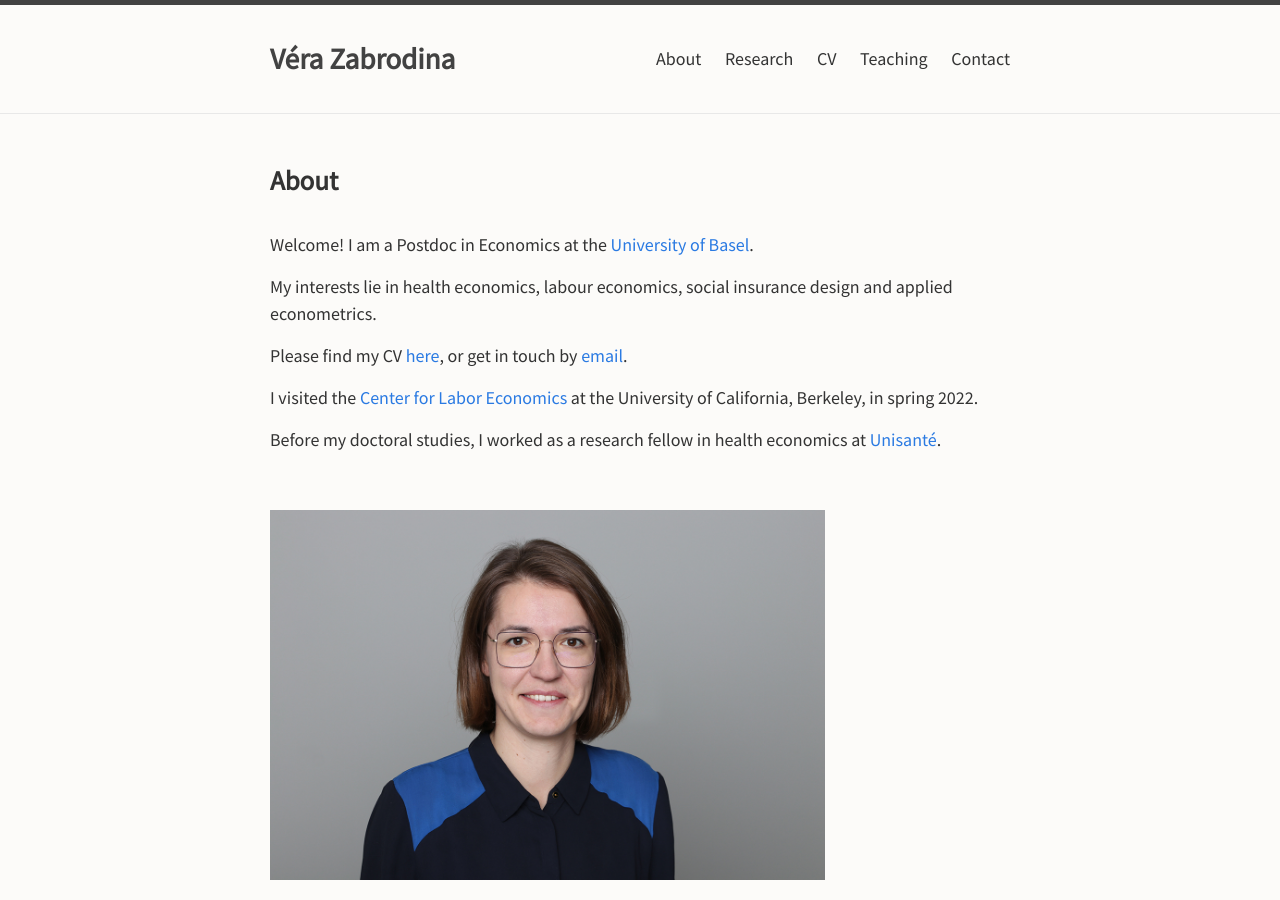
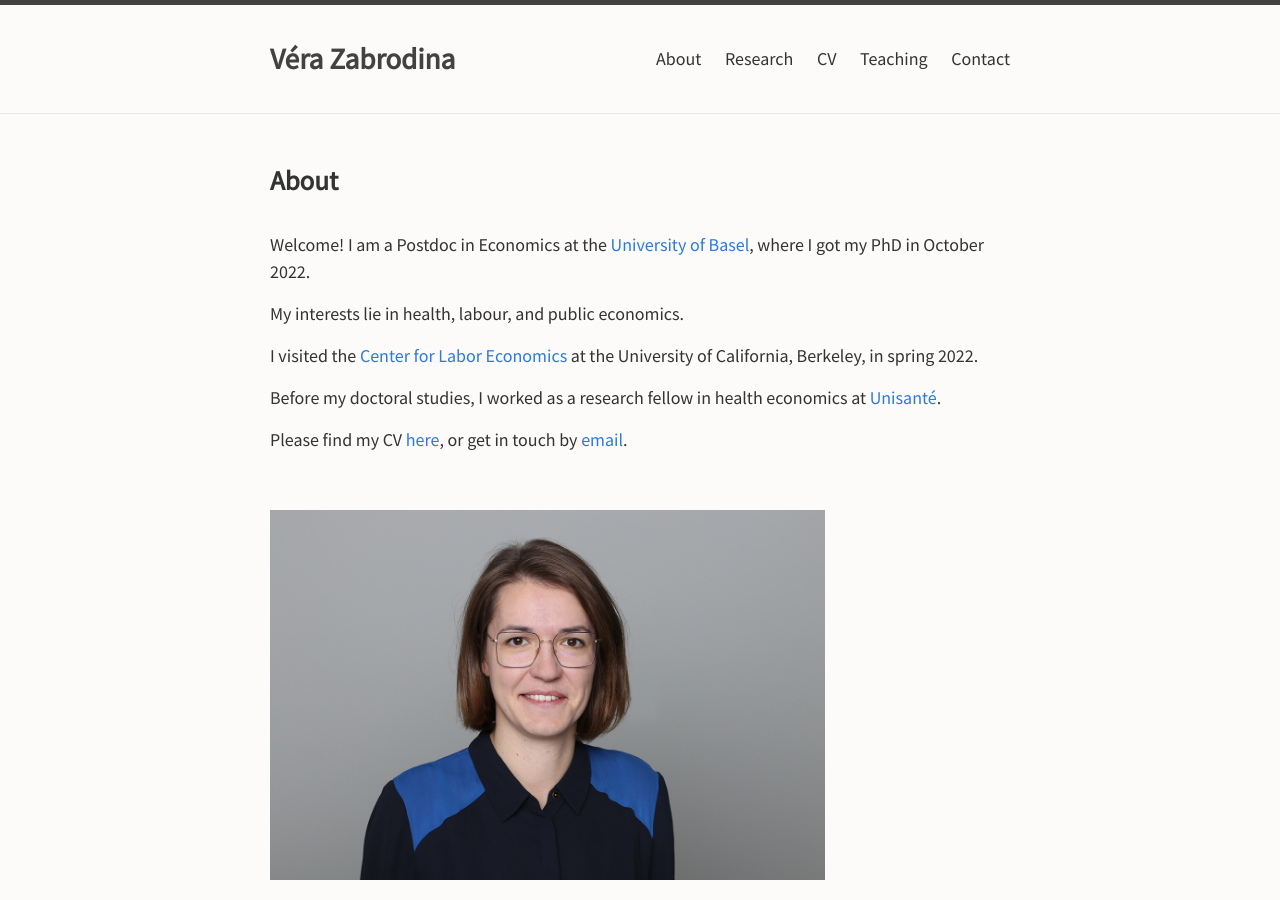
Before and after one commit to verazb/verazb.github.io, a Jekyll site: the page built from index.md, in a window 1280 px wide and 900 px high. Built offline with Jekyll 4.4.1, drawn with Linux system fonts in a browser that asks for light colours; our own code applies the rules of GitHub Pages for plain Markdown files.

Commit message:
Update index.md

```diff
--- a/index.md
+++ b/index.md
@@ -5,16 +5,15 @@ layout: default
 
 ## About
 
-Welcome! I am a Postdoc in Economics at the [University of Basel](https://wwz.unibas.ch/en/).
+Welcome! I am a Postdoc in Economics at the [University of Basel](https://wwz.unibas.ch/en/), where I got my PhD in October 2022.
 
-My interests lie in health economics, labour economics, social insurance design and applied econometrics.
-
-Please find my CV [here](docs/Zabrodina_CV.pdf), or get in touch by [email](mailto:vera.zabrodina@unibas.ch).
+My interests lie in health, labour, and public economics.
 
 I visited the [Center for Labor Economics](http://cle.berkeley.edu/) at the University of California, Berkeley, in spring 2022.
 
 Before my doctoral studies, I worked as a research fellow in health economics at [Unisanté](https://www.unisante.ch/fr).
 
+Please find my CV [here](docs/Zabrodina_CV.pdf), or get in touch by [email](mailto:vera.zabrodina@unibas.ch).
 
 <br />
 
```
